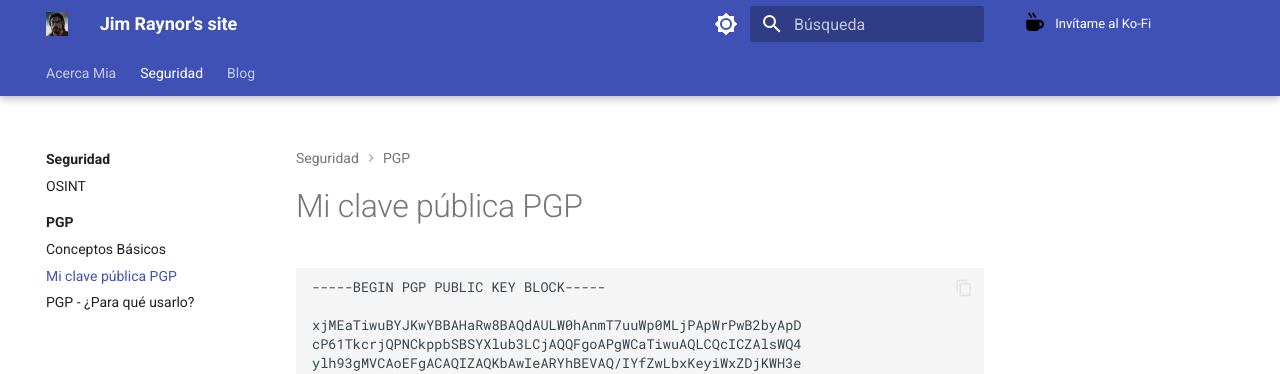
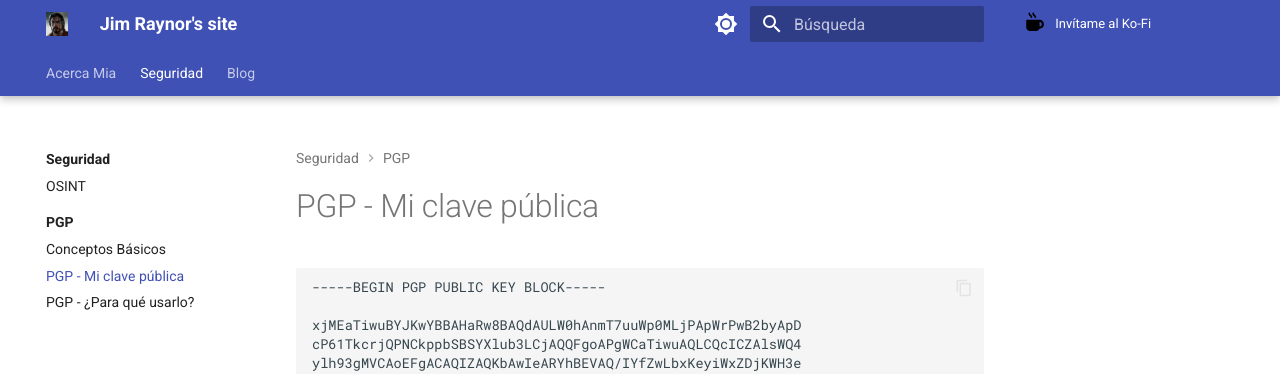
Before and after one commit to jimraynor88/blog, an MkDocs documentation site: the page built from docs/Seguridad/PGP/JimRaynor-PublicKey.md, in a window 1280 px wide. Shown: the top 374 px of the page. Built offline with MkDocs 1.6.1 and Material for MkDocs 9.7.7, drawn with Linux system fonts in a browser that asks for light colours; part of the change alters nothing that is shown.

````diff
--- a/docs/Seguridad/PGP/JimRaynor-PublicKey.md
+++ b/docs/Seguridad/PGP/JimRaynor-PublicKey.md
@@ -1,4 +1,10 @@
-# Mi clave pública PGP
+---
+title: PGP - Mi clave pública
+alias: PGP-pub-key
+tags:
+  - Seguridad
+  - PGP
+---
 
 ```code
 
````
